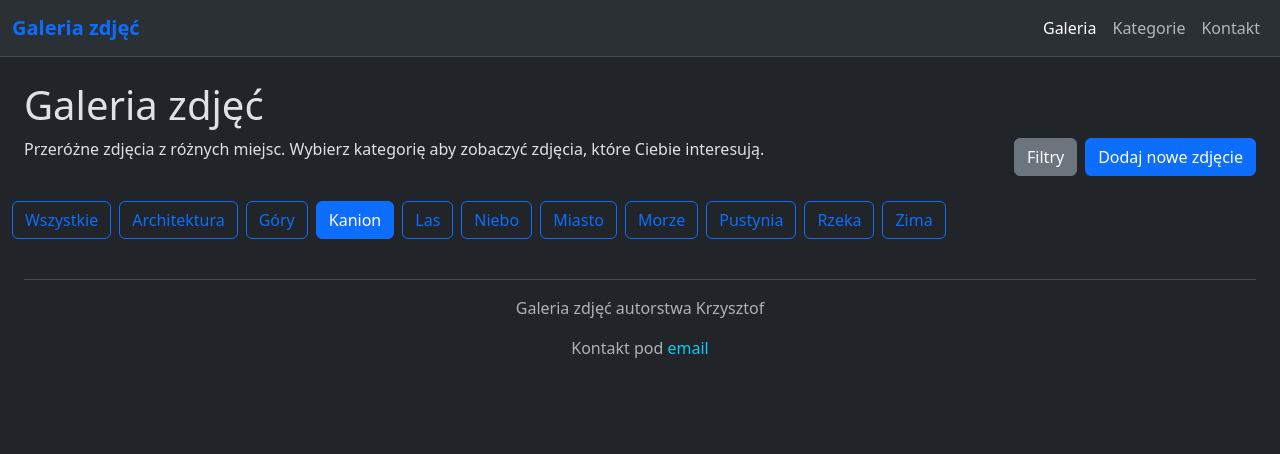
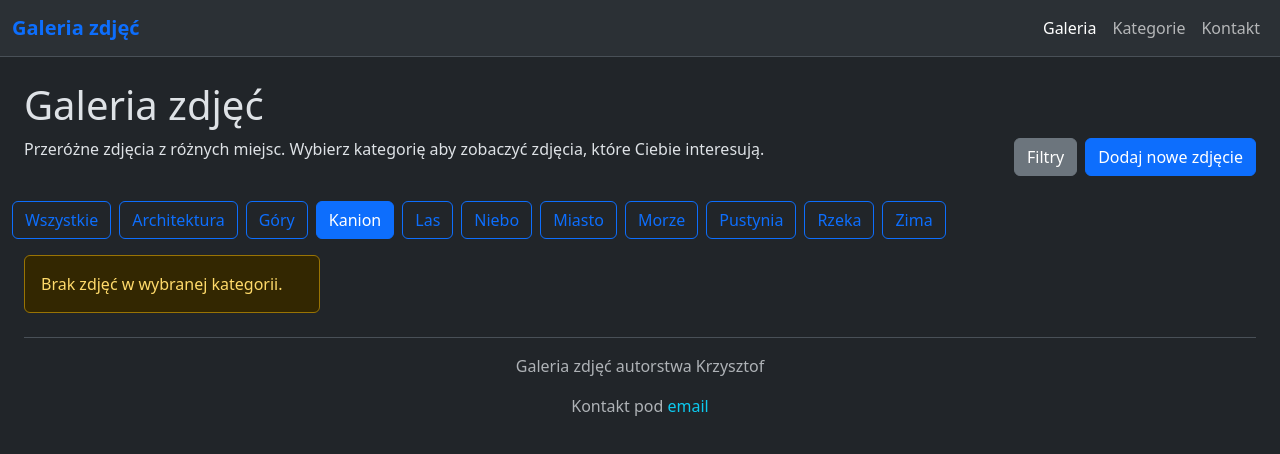
Before and after one commit to Cunny-Connoisseur/Webowe-zadania, a React (Vite) app: page / in a window 1280 px wide. Both pictures are taken after a click on the button "Kanion". Shown: the top 454 px of the page. Built offline with nearby package versions, Linux system fonts and the light colour scheme.

Commit message:
add photos 0 case

```diff
--- a/src/components/Photos.jsx
+++ b/src/components/Photos.jsx
@@ -4,7 +4,12 @@ import Card from "./helpers/Card"
 export default ({photos}) => {
     return (
         <div className="cards-container mt-3" id="gallery">
-            {photos.map(item => (
+            {photos.length === 0 && (
+                <div className="alert alert-warning card-item">
+                    Brak zdjęć w wybranej kategorii.
+                </div>
+            )}
+            {photos.length !== 0 && photos.map(item => (
                 <div className="card-item mb-3" key={item.id}>
                     <Card
                         category={get_category_text(item.category)}
```
